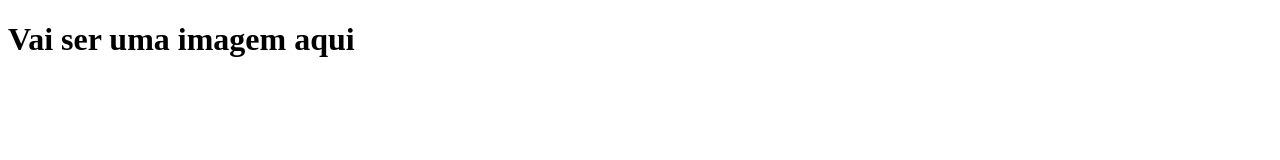
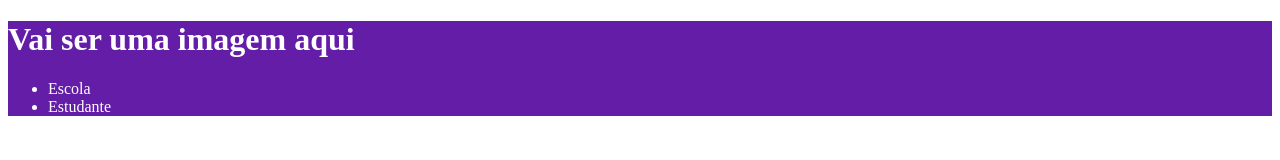
Before and after one commit to euuanaclara/meu-projeto, a plain HTML site: page index.html in a window 1280 px wide. Drawn offline with Linux system fonts and the light colour scheme.

Commit message:
iniciei o header

```diff
--- a/index.html
+++ b/index.html
@@ -3,10 +3,18 @@
 <head>
     <meta charset="UTF-8">
     <meta http-equiv="X-UA-Compatible" content="IE=edge">
-    <meta name="viewport" content="width=, initial-scale=1.0">
+    <meta name="viewport" content="width=device-width, initial-scale=1.0">
     <title>Document</title>
+    <link rel="stylesheet" href="style.css">
 </head>
 <body>
-    <h1>Vai ser uma imagem aqui</h1>
-</body>
+    <header>
+        <h1>Vai ser uma imagem aqui</h1>
+        <ul>
+            <li>Escola</li>
+            <li>Estudante</li>
+        </ul>
+    </header>
+
+<body>
 </html>
--- a/style.css
+++ b/style.css
@@ -0,0 +1,4 @@
+header {
+    background-color:rgb(100, 29, 167);
+    color: white
+}
```
